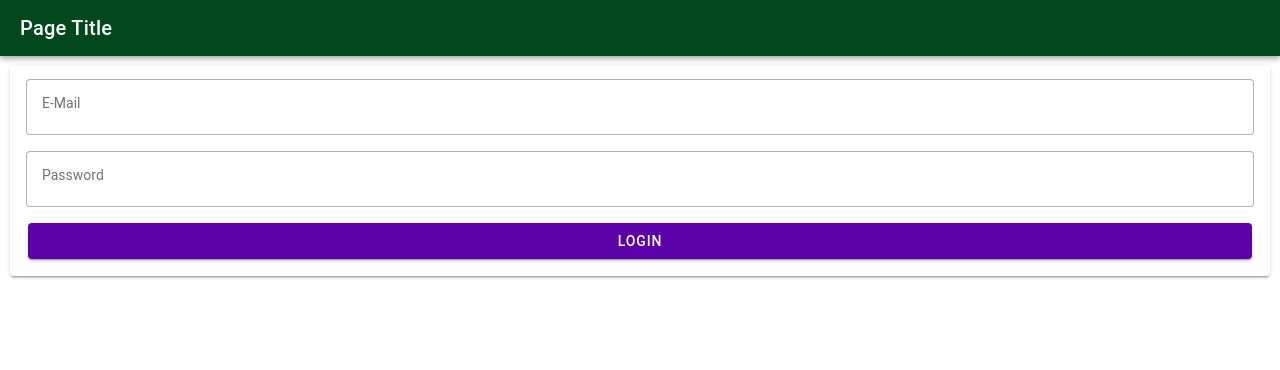
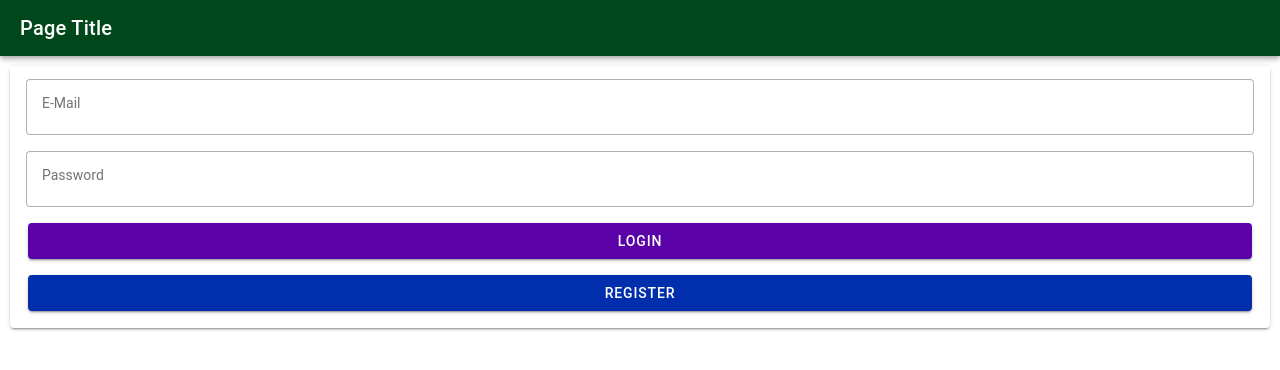
Before and after one commit to nayak-nirmalya/ionic-playground, a React (Vite) app: page / in a window 1280 px wide. Shown: the top 370 px of the page. Built offline with nearby package versions, Linux system fonts and the light colour scheme.

Commit message:
added register btn to navigate to register page

```diff
--- a/src/pages/Login.tsx
+++ b/src/pages/Login.tsx
@@ -51,6 +51,16 @@ const Login: React.FC = () => {
               >
                 Login
               </IonButton>
+
+              <IonButton
+                className="ion-margin-top"
+                expand="block"
+                type="button"
+                color="secondary"
+                routerLink="/register"
+              >
+                Register
+              </IonButton>
             </form>
           </IonCardContent>
         </IonCard>
```
